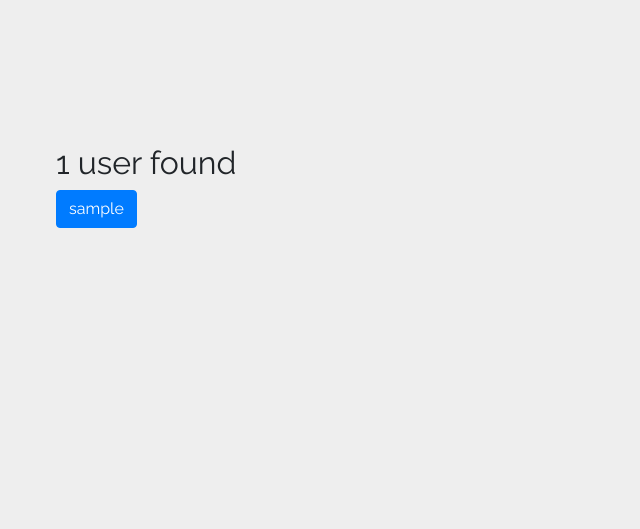
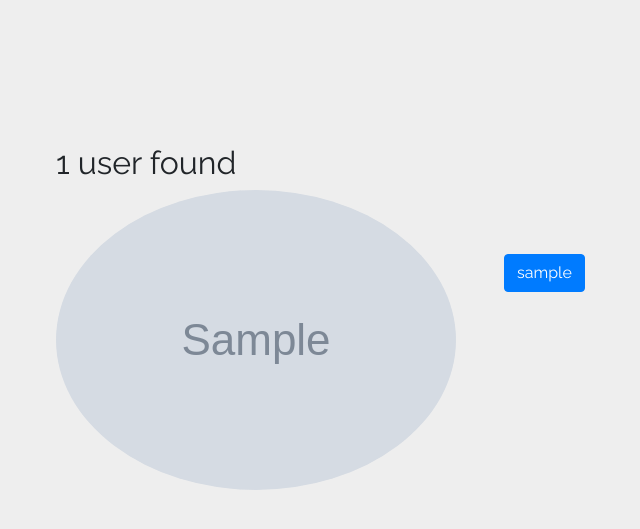
Before and after one commit to VickyMutai/insta, a Django app: template gram/templates/search.html in a window 1280 px wide. Shown: the top 529 px of the page, without its empty margins (14-654 px from the left). Run offline with Django 3.2, Linux system fonts and the light colour scheme; the template is opened without the code that fills it: most values are stand-ins (such as "Sample title", 1, 10 or a date in 2020); grey boxes marked "Sample" are stand-in pictures; some libraries are stand-ins or nearby versions.

Commit message:
putting image on search results

```diff
--- a/gram/templates/base.html
+++ b/gram/templates/base.html
@@ -12,6 +12,7 @@
 
     {% block styles %}
         {% bootstrap_css %}
+        <link rel="stylesheet" href="https://maxcdn.bootstrapcdn.com/font-awesome/4.7.0/css/font-awesome.min.css">
         <link rel="stylesheet" href="{% static 'css/base.css' %}">
     {% endblock %}
 </head>
@@ -21,6 +22,7 @@
     {% endblock %}
     {% block scripts %}
         <script src="https://ajax.googleapis.com/ajax/libs/jquery/3.2.1/jquery.min.js"></script>
+        <script defer src="https://use.fontawesome.com/releases/v5.0.8/js/all.js"></script>
         {% bootstrap_javascript %}
     {% endblock %}
 </body>
--- a/gram/templates/search.html
+++ b/gram/templates/search.html
@@ -15,8 +15,13 @@
     <div class="row">
         {% if username %}
             {% for user in username %}
-            <h3>
-                <a href="#" class="btn btn-primary">{{user.user.username}}</a>
+            <img src="{{user.profilePic.url}}" alt="" class="img-fluid" style="border-radius:50%">
+            <h3 class="mt-5">
+                    {% if user.user.id == user.id %}
+                    <a href="{% url 'profile' %}" class="btn btn-primary mt-3 ml-5">{{user.user.username}}</a>
+                    {% else %}
+                    <a href="#" class="btn btn-primary mt-3 ml-5">{{user.user.username}}</a>
+                    {% endif %}
             </h3>
             {% endfor %}
         {% endif %}
--- a/gram/views.py
+++ b/gram/views.py
@@ -94,12 +94,14 @@ def upload(request):
 
 @login_required(login_url="/accounts/login/")
 def search_results(request):
+    profile = Profile.get_profile()
     if 'username' in request.GET and request.GET["username"]:
         search_term = request.GET.get("username")
         searched_name = Profile.find_profile(search_term)
         message = f"search_term"
 
         return render(request,'search.html',{"message":message,
+                                             "profiles":profile,
                                              "username":searched_name})
     else:
         message = "You haven't searched for any term"
```
Also changed, not shown: gram/templates/comment.html (+16 -5 lines), gram/templates/index.html (+8 -1 lines).
